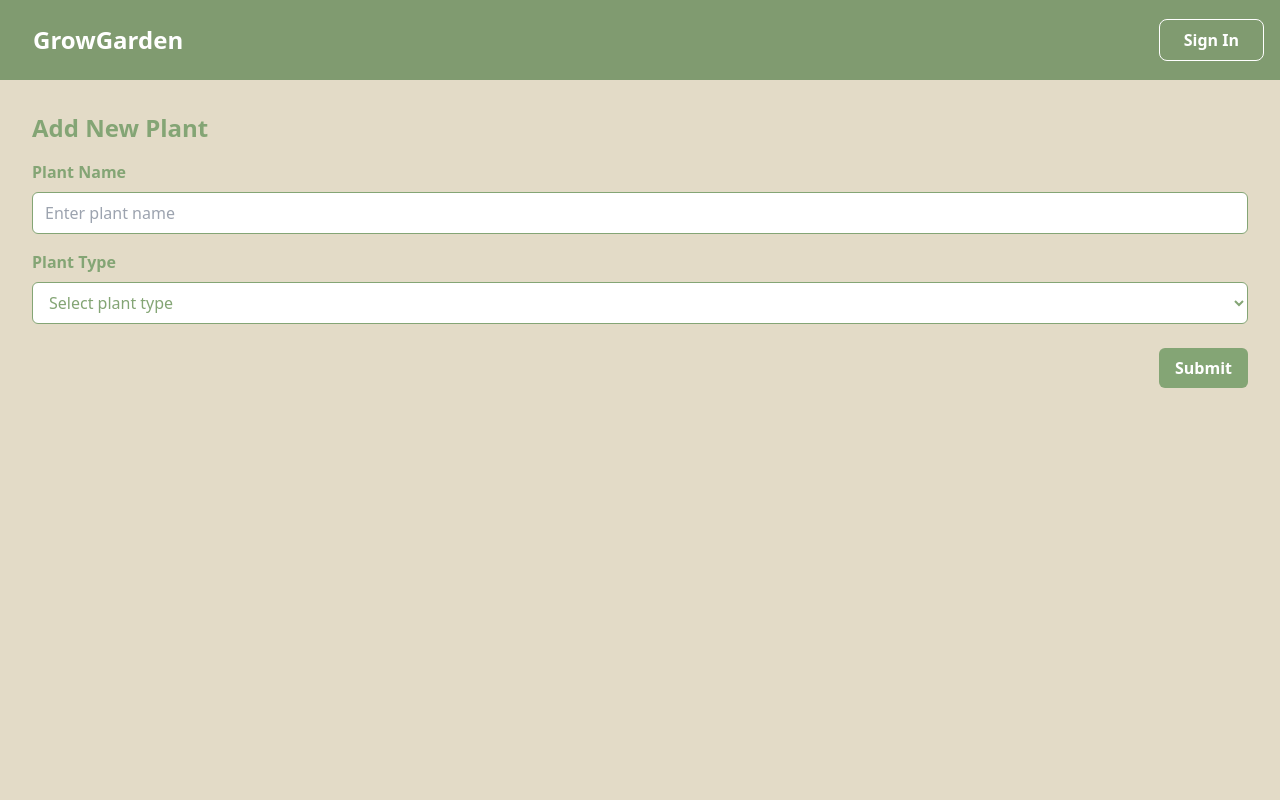
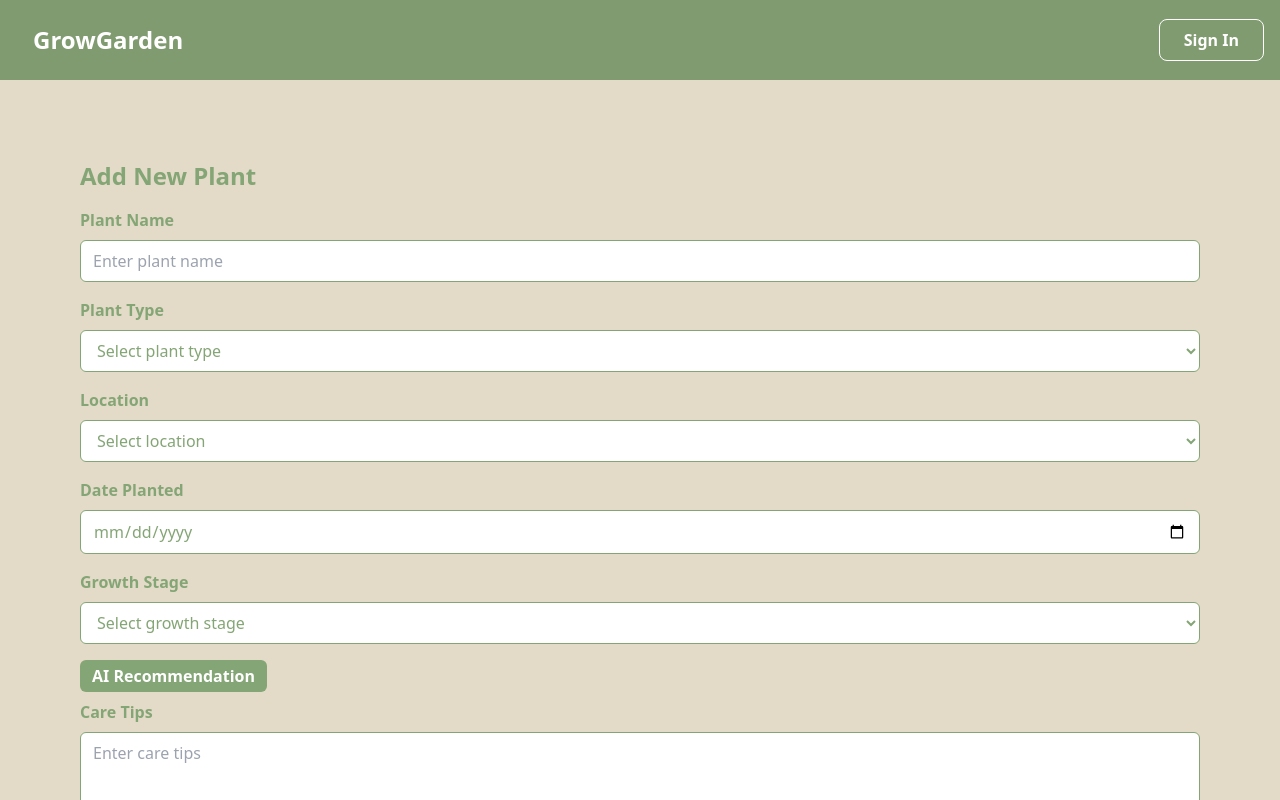
Before and after one commit to lintangisnandar/Mini-Project, a React (Vite) app in the folder Mini-Project/Grow-Garden/: page /add-plants in a window 1280 px wide. Shown: the top 800 px of the page. Built offline with nearby package versions, Linux system fonts and the light colour scheme.

Commit message:
form for adding plant

```diff
--- a/Mini-Project/Grow-Garden/package.json
+++ b/Mini-Project/Grow-Garden/package.json
@@ -10,6 +10,8 @@
     "preview": "vite preview"
   },
   "dependencies": {
+    "@google/generative-ai": "^0.21.0",
+    "@supabase/supabase-js": "^2.46.1",
     "axios": "^1.7.7",
     "react": "^18.3.1",
     "react-dom": "^18.3.1",
--- a/Mini-Project/Grow-Garden/src/pages/AddPlants.jsx
+++ b/Mini-Project/Grow-Garden/src/pages/AddPlants.jsx
@@ -1,11 +1,50 @@
 import React, { useState } from 'react';
 import { useNavigate } from 'react-router-dom';
 import axios from 'axios';
+import { GoogleGenerativeAI } from '@google/generative-ai';
 
 const AddPlants = () => {
   const navigate = useNavigate();
   const [plantName, setPlantName] = useState('');
   const [plantType, setPlantType] = useState('');
+  const [location, setLocation] = useState('');
+  const [datePlanted, setDatePlanted] = useState('');
+  const [growthStage, setGrowthStage] = useState('');
+  const [careTips, setCareTips] = useState('');
+
+  const apiKey = "AIzaSyBvf4Fc8bKqGrrwHBYHMOSSkr9Btqg4_os";
+  const genAI = new GoogleGenerativeAI(apiKey);
+
+  const handleAIRecommendation = async () => {
+    const prompt = `Provide care instructions for a plant with the following details:
+    - Plant Name: ${plantName}
+    - Plant Type: ${plantType}
+    - Location: ${location}
+    - Date Planted: ${datePlanted}
+    - Growth Stage: ${growthStage}
+
+    Care instructions should include:
+    - Watering frequency (e.g., daily, weekly)
+    - Light requirement (e.g., full sun, partial shade, low light)
+    - Humidity level (e.g., high, moderate, low)
+    - Ideal temperature range
+
+    Please provide a brief and consistent format for these instructions. Make it in paragraph sentence form.`;
+
+    try {
+      const model = genAI.getGenerativeModel({ model: 'gemini-1.5-flash-latest' });
+      const chatSession = model.startChat({
+        generationConfig: { maxOutputTokens: 100, temperature: 0.7 }
+      });
+
+      const result = await chatSession.sendMessage(prompt);
+      const aiResponse = result.response.text();
+
+      setCareTips(aiResponse);
+    } catch (error) {
+      console.error('Error generating AI recommendation:', error);
+    }
+  };
 
   const handleSubmit = async (e) => {
     e.preventDefault();
@@ -13,6 +52,10 @@ const AddPlants = () => {
       await axios.post('https://6731742c7aaf2a9aff10ad4b.mockapi.io/plants', {
         name: plantName,
         type: plantType,
+        location,
+        datePlanted,
+        growthStage,
+        careTips,
       });
       navigate('/plants');
     } catch (error) {
@@ -21,7 +64,7 @@ const AddPlants = () => {
   };
 
   return (
-    <div className="p-8 bg-[#E3DBC7] h-screen">
+    <div className="p-20 bg-[#E3DBC7] min-h-screen flex flex-col">
       <h2 className="text-2xl font-bold text-[#84A575] mb-4">Add New Plant</h2>
       <form onSubmit={handleSubmit}>
         <div className="mb-4">
@@ -34,7 +77,8 @@ const AddPlants = () => {
             className="w-full px-3 py-2 border border-[#84A575] rounded-md bg-white text-[#84A575]"
           />
         </div>
-        <div className="mb-6">
+
+        <div className="mb-4">
           <label className="block text-[#84A575] font-semibold mb-2">Plant Type</label>
           <select
             value={plantType}
@@ -42,12 +86,80 @@ const AddPlants = () => {
             className="w-full px-3 py-2 border border-[#84A575] rounded-md bg-white text-[#84A575]"
           >
             <option value="" disabled hidden>Select plant type</option>
-            <option value="Ornamental">Ornamental Plants</option>
-            <option value="Herbal">Herbal Plants</option>
-            <option value="Vegetable">Vegetable Plants</option>
+            <option value="Succulent">Succulent</option>
+            <option value="Flowering">Flowering</option>
+            <option value="Foliage">Foliage</option>
+            <option value="Herb">Herb</option>
+            <option value="Cactus">Cactus</option>
+            <option value="Tree">Tree</option>
+            <option value="Shrub">Shrub</option>
+            <option value="Vine">Vine</option>
+            <option value="Ornamental Grass">Ornamental Grass</option>
+            <option value="Aquatic Plant">Aquatic Plant</option>
           </select>
         </div>
-        <div className="flex justify-end">
+
+        <div className="mb-4">
+          <label className="block text-[#84A575] font-semibold mb-2">Location</label>
+          <select
+            value={location}
+            onChange={(e) => setLocation(e.target.value)}
+            className="w-full px-3 py-2 border border-[#84A575] rounded-md bg-white text-[#84A575]"
+          >
+            <option value="" disabled hidden>Select location</option>
+            <option value="Indoor">Indoor</option>
+            <option value="Outdoor">Outdoor</option>
+            <option value="Balcony">Balcony</option>
+            <option value="Garden">Garden</option>
+            <option value="Greenhouse">Greenhouse</option>
+          </select>
+        </div>
+
+        <div className="mb-4">
+          <label className="block text-[#84A575] font-semibold mb-2">Date Planted</label>
+          <input
+            type="date"
+            value={datePlanted}
+            onChange={(e) => setDatePlanted(e.target.value)}
+            className="w-full px-3 py-2 border border-[#84A575] rounded-md bg-white text-[#84A575]"
+          />
+        </div>
+
+        <div className="mb-4">
+          <label className="block text-[#84A575] font-semibold mb-2">Growth Stage</label>
+          <select
+            value={growthStage}
+            onChange={(e) => setGrowthStage(e.target.value)}
+            className="w-full px-3 py-2 border border-[#84A575] rounded-md bg-white text-[#84A575]"
+          >
+            <option value="" disabled hidden>Select growth stage</option>
+            <option value="Seedling">Seedling</option>
+            <option value="Young">Young</option>
+            <option value="Mature">Mature</option>
+            <option value="Flowering">Flowering</option>
+            <option value="Fruiting">Fruiting</option>
+          </select>
+        </div>
+
+        <div className="mb-4">
+        <button
+            type="button"
+            onClick={handleAIRecommendation}
+            className="mb-2 bg-[#84A575] text-white font-semibold py-1 px-3 rounded-md"
+          >
+            AI Recommendation
+          </button>
+          <label className="block text-[#84A575] font-semibold mb-2">Care Tips</label>
+          <textarea
+            placeholder="Enter care tips"
+            value={careTips}
+            onChange={(e) => setCareTips(e.target.value)}
+            rows="6"
+            className="w-full px-3 py-2 border border-[#84A575] rounded-md bg-white text-[#84A575] resize-none min-h-[150px]" // Memperluas tinggi minimum
+          />
+        </div>
+
+        <div className="flex justify-end pb-10">
           <button
             type="submit"
             className="bg-[#84A575] text-white font-semibold py-2 px-4 rounded-md"
--- a/Mini-Project/Grow-Garden/src/pages/LandingPage.jsx
+++ b/Mini-Project/Grow-Garden/src/pages/LandingPage.jsx
@@ -6,7 +6,12 @@ const LandingPage = () => {
   const navigate = useNavigate();
 
   const handleGetStarted = () => {
-    navigate('/plants');
+    const isLoggedIn = localStorage.getItem('isLoggedIn') === 'true';
+    if (isLoggedIn) {
+      navigate('/plants');
+    } else {
+      navigate('/sign-in');
+    }
   };
 
   return (
```
Also changed, not shown: 1 other file (tests, documents, lock files or other folders).
